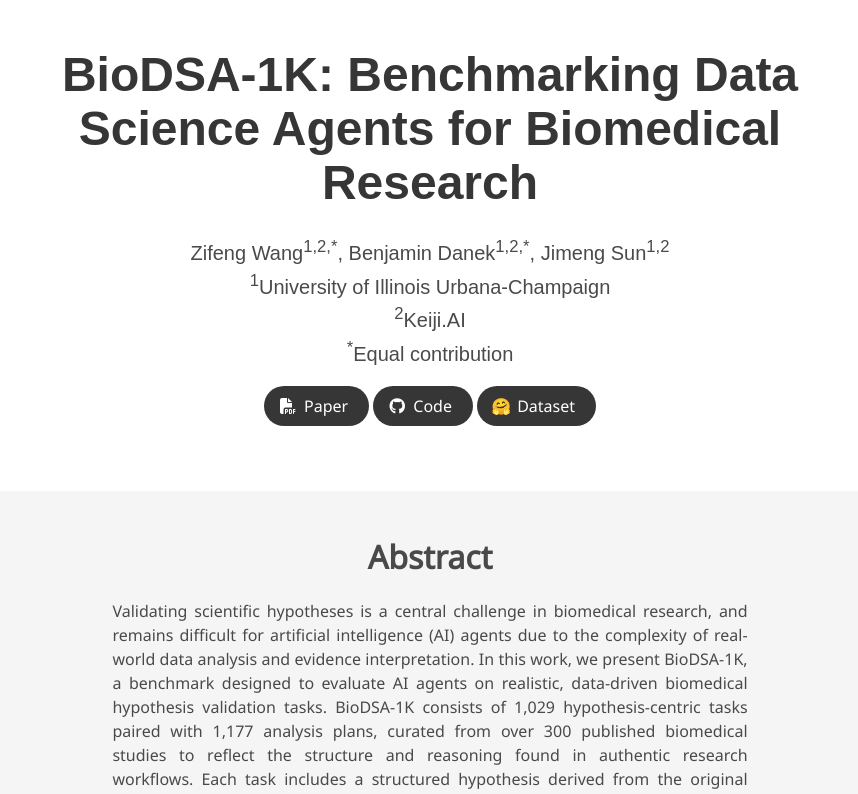
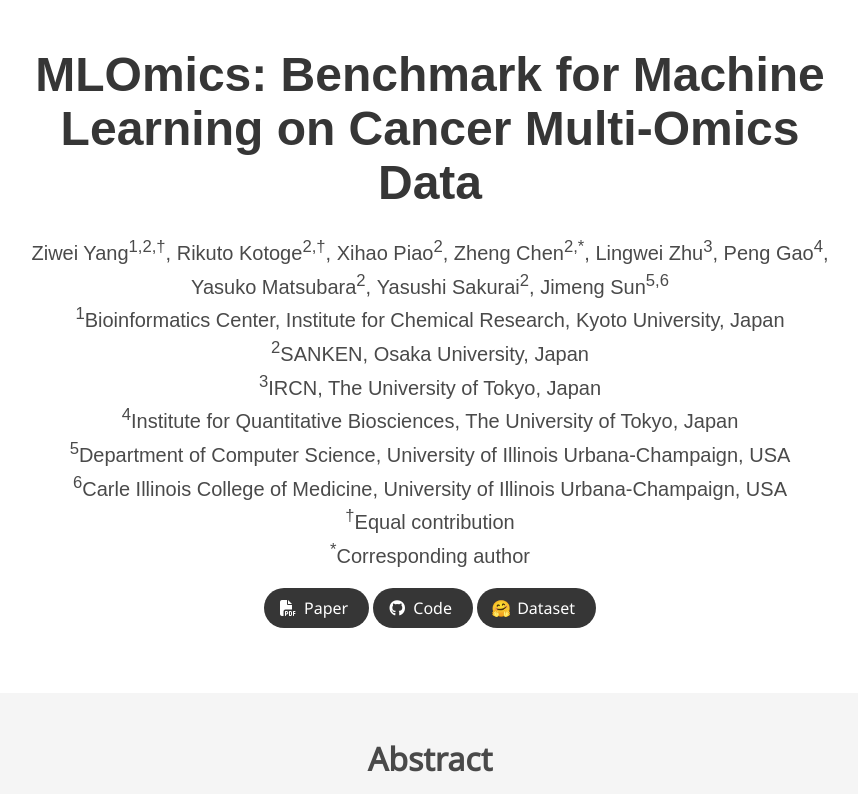
Before and after one commit to chenzRG/chenzRG.github.io, a plain HTML site: page project/mlomics.html in a window 1280 px wide. Shown: the top 794 px of the page, without its empty margins (210-1068 px from the left). Drawn offline with nearby package versions, Linux system fonts and the light colour scheme; some icons are missing; a web font is replaced by a local one.

Commit message:
Update mlomics.html

```diff
--- a/project/mlomics.html
+++ b/project/mlomics.html
@@ -45,19 +45,29 @@
       <div class="container is-max-desktop">
         <div class="columns is-centered">
           <div class="column has-text-centered">
-            <h1 class="title is-1 publication-title">BioDSA-1K: Benchmarking Data Science Agents for Biomedical Research</h1>
+            <h1 class="title is-1 publication-title">MLOmics: Benchmark for Machine Learning on Cancer Multi-Omics Data</h1>
             <div class="is-size-5 publication-authors">
-              <!-- Paper authors -->
-              <span class="author-block">Zifeng Wang<sup>1,2,*</sup>,</span>
-              <span class="author-block">Benjamin Danek<sup>1,2,*</sup>,</span>
-              <span class="author-block">Jimeng Sun<sup>1,2</sup></span>
-            </div>
+            <span class="author-block">Ziwei Yang<sup>1,2,†</sup>,</span>
+            <span class="author-block">Rikuto Kotoge<sup>2,†</sup>,</span>
+            <span class="author-block">Xihao Piao<sup>2</sup>,</span>
+            <span class="author-block">Zheng Chen<sup>2,*</sup>,</span>
+            <span class="author-block">Lingwei Zhu<sup>3</sup>,</span>
+            <span class="author-block">Peng Gao<sup>4</sup>,</span>
+            <span class="author-block">Yasuko Matsubara<sup>2</sup>,</span>
+            <span class="author-block">Yasushi Sakurai<sup>2</sup>,</span>
+            <span class="author-block">Jimeng Sun<sup>5,6</sup></span>
+          </div>
 
-            <div class="is-size-5 publication-authors">
-              <span class="author-block"><sup>1</sup>University of Illinois Urbana-Champaign</span><br>
-              <span class="author-block"><sup>2</sup>Keiji.AI</span><br>
-              <span class="author-block"><sup>*</sup>Equal contribution</span>
-            </div>
+          <div class="is-size-5 publication-authors">
+            <span class="author-block"><sup>1</sup>Bioinformatics Center, Institute for Chemical Research, Kyoto University, Japan</span><br>
+            <span class="author-block"><sup>2</sup>SANKEN, Osaka University, Japan</span><br>
+            <span class="author-block"><sup>3</sup>IRCN, The University of Tokyo, Japan</span><br>
+            <span class="author-block"><sup>4</sup>Institute for Quantitative Biosciences, The University of Tokyo, Japan</span><br>
+            <span class="author-block"><sup>5</sup>Department of Computer Science, University of Illinois Urbana-Champaign, USA</span><br>
+            <span class="author-block"><sup>6</sup>Carle Illinois College of Medicine, University of Illinois Urbana-Champaign, USA</span><br>
+            <span class="author-block"><sup>†</sup>Equal contribution</span><br>
+            <span class="author-block"><sup>*</sup>Corresponding author</span>
+          </div>
 
             <div class="column has-text-centered">
               <div class="publication-links">
```
